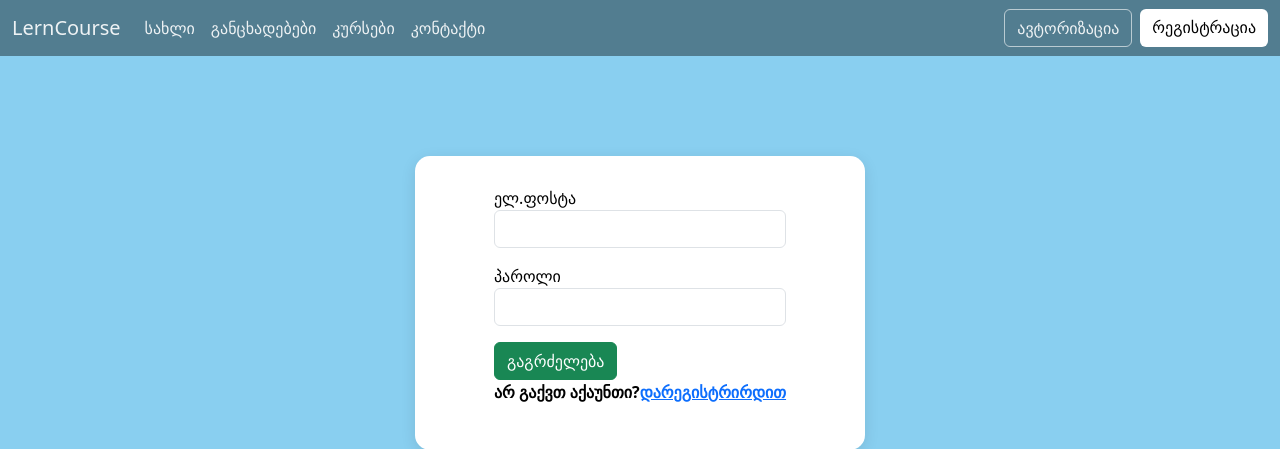
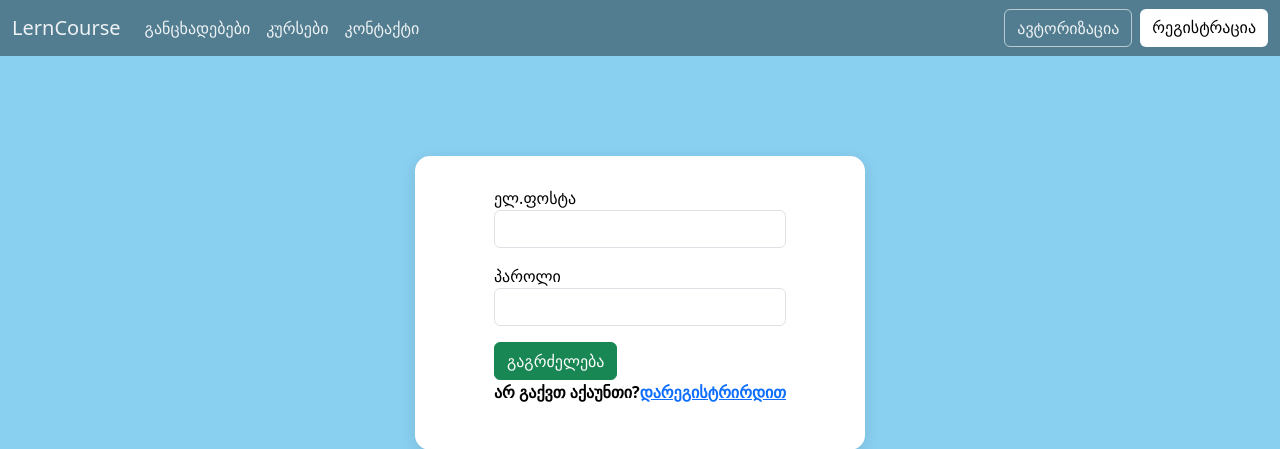
Before and after one commit to elenej09/tbcsafinalop, a Flask app: a page that uses templates/navbar.html in a window 1280 px wide. Shown: the top 449 px of the page. Run offline with Flask 3, Linux system fonts and the light colour scheme; some libraries are stand-ins or nearby versions.

Commit message:
Update navbar.html

```diff
--- a/templates/navbar.html
+++ b/templates/navbar.html
@@ -8,9 +8,7 @@
     </button>
     <div class="collapse navbar-collapse" id="navbarSupportedContent">
       <ul class="navbar-nav me-auto mb-2 mb-lg-0">
-        <li class="nav-item">
-          <a class="nav-link active" aria-current="page" href="{{ url_for('home')}}">სახლი</a>
-        </li>
+
         </li>
         <li class="nav-item">
           <a class="nav-link" href="{{ url_for('ads') }}">განცხადებები</a>
```
